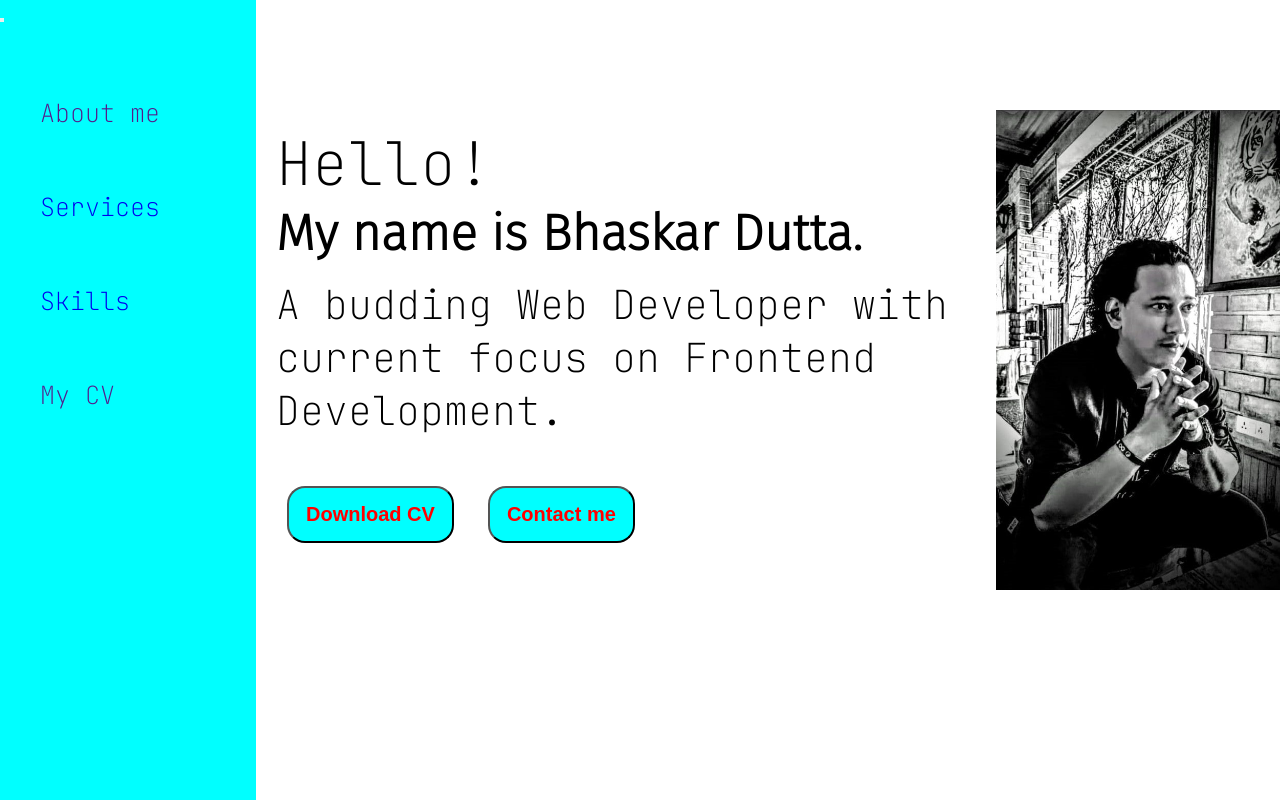
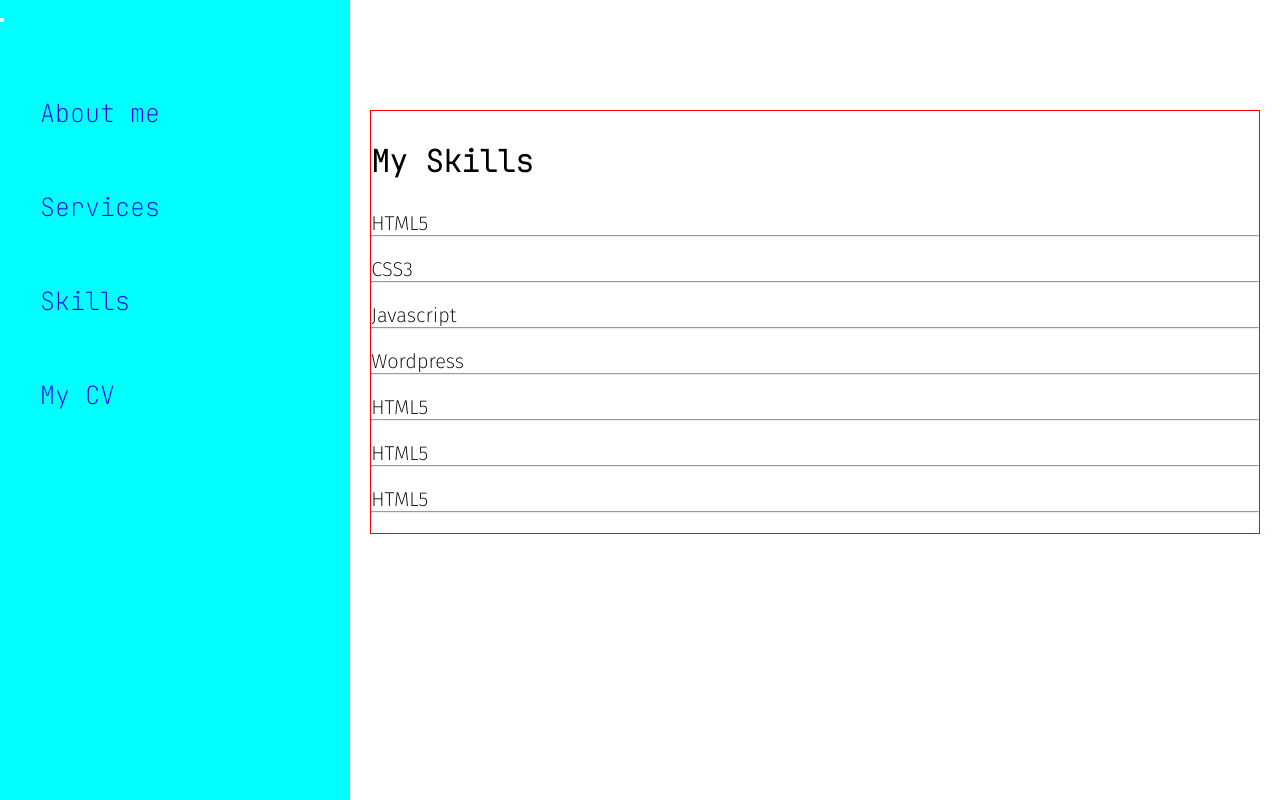
Before and after one commit to bhaskardutta111/portfolioFolder, a plain HTML site: page mainSite/skills.html in a window 1280 px wide. Drawn offline with Linux system fonts and the light colour scheme.

Commit message:
formatting skills page

```diff
--- a/mainSite/skills.html
+++ b/mainSite/skills.html
@@ -28,28 +28,27 @@
 				  </span>
 				</button>
 	    		<ul>
-	    			<li><a href="">About me</a></li>
+	    			<li><a href="index.html">About me</a></li>
 	    			<li><a href="services.html">Services</a></li>
 	    			<li><a href="skills.html">Skills</a></li>
-	    			<li><a href="">My CV</a></li>
+	    			<li><a href="myCV.pdf" target="_blank"">My CV</a></li>
 	    		</ul>
 	    	</div>
 
 	        <div class="main">
-	        	<div class="about">
-	        		<div class="infoText">
-	        			<div class="hello">Hello!</div>
-	        			<div class="name">My name is Bhaskar Dutta.</div>
-	        			<div class="desc">A budding Web Developer with current focus on Frontend Development.</div>
-	        			<div class="ctas">
-	        				<a href="/myCV.pdf" target="_blank"><button>Download CV</button></a>
-		        			<a href="contact.html"><button>Contact me</button></a>
-	        			</div>
+	        	<div class="myskills">
+	        			<h2>My Skills</h2>
+	        		<div class="skillContainer">
+	        		<div class="skills">HTML5 <div class="skilbox"><hr></div></div>
+   	        		<div class="skills">CSS3 <div class="skilbox"><hr></div></div>
+	        		<div class="skills">Javascript <div class="skilbox"><hr></div></div>
+	        		<div class="skills">Wordpress <div class="skilbox"><hr></div></div>
+	        		<div class="skills">HTML5 <div class="skilbox"><hr></div></div>
+	        		<div class="skills">HTML5 <div class="skilbox"><hr></div></div>
+	        		<div class="skills">HTML5 <div class="skilbox"><hr></div></div>
 
 	        		</div>
-	        		<div class="infoPic">
-	        			<img src="images/dpImage-min.png" alt="display picture">
-	        		</div>
+
 				</div>
 	        </div>
         </div>
--- a/mainSite/styles.css
+++ b/mainSite/styles.css
@@ -151,4 +151,21 @@ width:20px;
     color: cyan;
 
 }
+
+/*skills*/
+.myskills{
+	border: 1px solid red;
+	margin: 110px 20px;
+	font-family: 'JetBrains Mono', monospace;
+
 }
+.myskills h2{
+	margin: 30px auto;
+
+}
+
+.skills{
+	margin: 20px auto;
+	font-family: 'Fira Sans', sans-serif;
+
+}
```
Also changed, not shown: mainSite/contact.html (+1 -1 lines), mainSite/index.html (+3 -3 lines), mainSite/services.html (renamed from mainSite/sevices.html).
